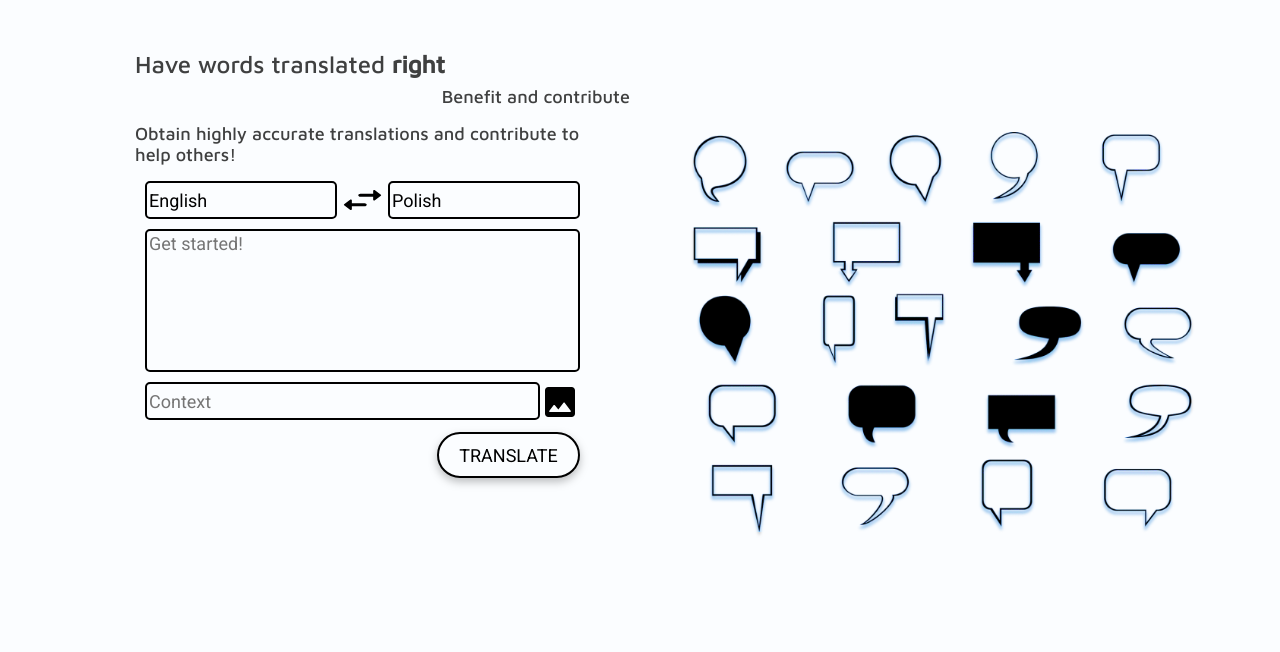
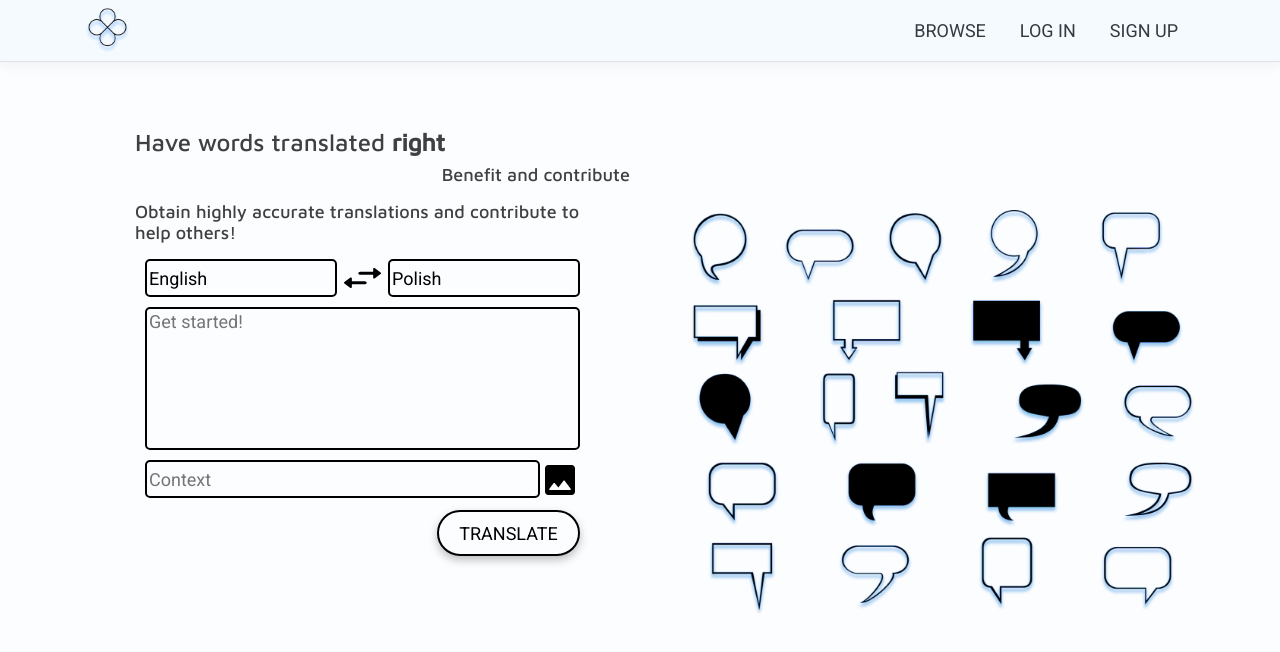
Before and after one commit to SebastianSiwik/Erudio, a React (Create React App) app in the folder Erudio/ClientApp/: page / in a window 1280 px wide. Shown: the top 652 px of the page. Built offline with nearby package versions, Linux system fonts and the light colour scheme; no server answers.

Commit message:
Create navigation menu

```diff
--- a/Erudio/ClientApp/src/components/Layout.js
+++ b/Erudio/ClientApp/src/components/Layout.js
@@ -8,7 +8,7 @@ export class Layout extends Component {
   render () {
     return (
       <div>
-        {/*<NavMenu />*/}
+        <NavMenu />
         <Container>
           {this.props.children}
         </Container>
--- a/Erudio/ClientApp/src/components/NavMenu.css
+++ b/Erudio/ClientApp/src/components/NavMenu.css
@@ -16,3 +16,27 @@ html {
 .box-shadow {
   box-shadow: 0 .25rem .75rem rgba(0, 0, 0, .05);
 }
+
+.logo {
+  width: 45px;
+  height: auto;
+}
+
+.navbar {
+  background-color: #F5FAFF;
+  max-height: 62px;
+}
+
+.navbar-items-container > * {
+  margin: 0px 9px;
+  text-transform: uppercase;
+  font-family: Roboto;
+  font-style: normal;
+  font-weight: normal;
+  font-size: 18px;
+  line-height: 21px;
+  display: flex;
+  align-items: center;
+  text-align: center;
+  color: rgba(0, 0, 0, 0.75);
+}
--- a/Erudio/ClientApp/src/components/NavMenu.js
+++ b/Erudio/ClientApp/src/components/NavMenu.js
@@ -3,6 +3,7 @@ import { Collapse, Container, Navbar, NavbarBrand, NavbarToggler, NavItem, NavLi
 import { Link } from 'react-router-dom';
 import { LoginMenu } from './api-authorization/LoginMenu';
 import './NavMenu.css';
+import logo from '../images/logo.png';
 
 export class NavMenu extends Component {
   static displayName = NavMenu.name;
@@ -25,20 +26,16 @@ export class NavMenu extends Component {
   render () {
     return (
       <header>
-        <Navbar className="navbar-expand-sm navbar-toggleable-sm ng-white border-bottom box-shadow mb-3" light>
+        <Navbar className="navbar navbar-expand-sm navbar-toggleable-sm ng-white border-bottom box-shadow mb-3" light>
           <Container>
-            <NavbarBrand tag={Link} to="/">Erudio</NavbarBrand>
+            <NavbarBrand tag={Link} to="/">
+              <img className='logo' src={logo} />
+            </NavbarBrand>
             <NavbarToggler onClick={this.toggleNavbar} className="mr-2" />
             <Collapse className="d-sm-inline-flex flex-sm-row-reverse" isOpen={!this.state.collapsed} navbar>
-              <ul className="navbar-nav flex-grow">
+              <ul className="navbar-items-container navbar-nav flex-grow">
                 <NavItem>
-                  <NavLink tag={Link} className="text-dark" to="/">Home</NavLink>
-                </NavItem>
-                <NavItem>
-                  <NavLink tag={Link} className="text-dark" to="/counter">Counter</NavLink>
-                </NavItem>
-                <NavItem>
-                  <NavLink tag={Link} className="text-dark" to="/fetch-data">Fetch data</NavLink>
+                  <NavLink tag={Link} className="text-dark" to="/fetch-data">Browse</NavLink>
                 </NavItem>
                 <LoginMenu>
                 </LoginMenu>
--- a/Erudio/ClientApp/src/components/api-authorization/LoginMenu.js
+++ b/Erudio/ClientApp/src/components/api-authorization/LoginMenu.js
@@ -50,7 +50,7 @@ export class LoginMenu extends Component {
                 <NavLink tag={Link} className="text-dark" to={profilePath}>Hello {userName}</NavLink>
             </NavItem>
             <NavItem>
-                <NavLink tag={Link} className="text-dark" to={logoutPath}>Logout</NavLink>
+                <NavLink tag={Link} className="text-dark" to={logoutPath}>Log out</NavLink>
             </NavItem>
         </Fragment>);
 
@@ -59,10 +59,10 @@ export class LoginMenu extends Component {
     anonymousView(registerPath, loginPath) {
         return (<Fragment>
             <NavItem>
-                <NavLink tag={Link} className="text-dark" to={registerPath}>Register</NavLink>
+                <NavLink tag={Link} className="text-dark" to={loginPath}>Log in</NavLink>
             </NavItem>
             <NavItem>
-                <NavLink tag={Link} className="text-dark" to={loginPath}>Login</NavLink>
+                <NavLink tag={Link} className="text-dark" to={registerPath}>Sign up</NavLink>
             </NavItem>
         </Fragment>);
     }
```
Also changed, not shown: Erudio/ClientApp/src/components/api-authorization/LoginMenu.css (added), Erudio/ClientApp/src/images/logo.png (added).
